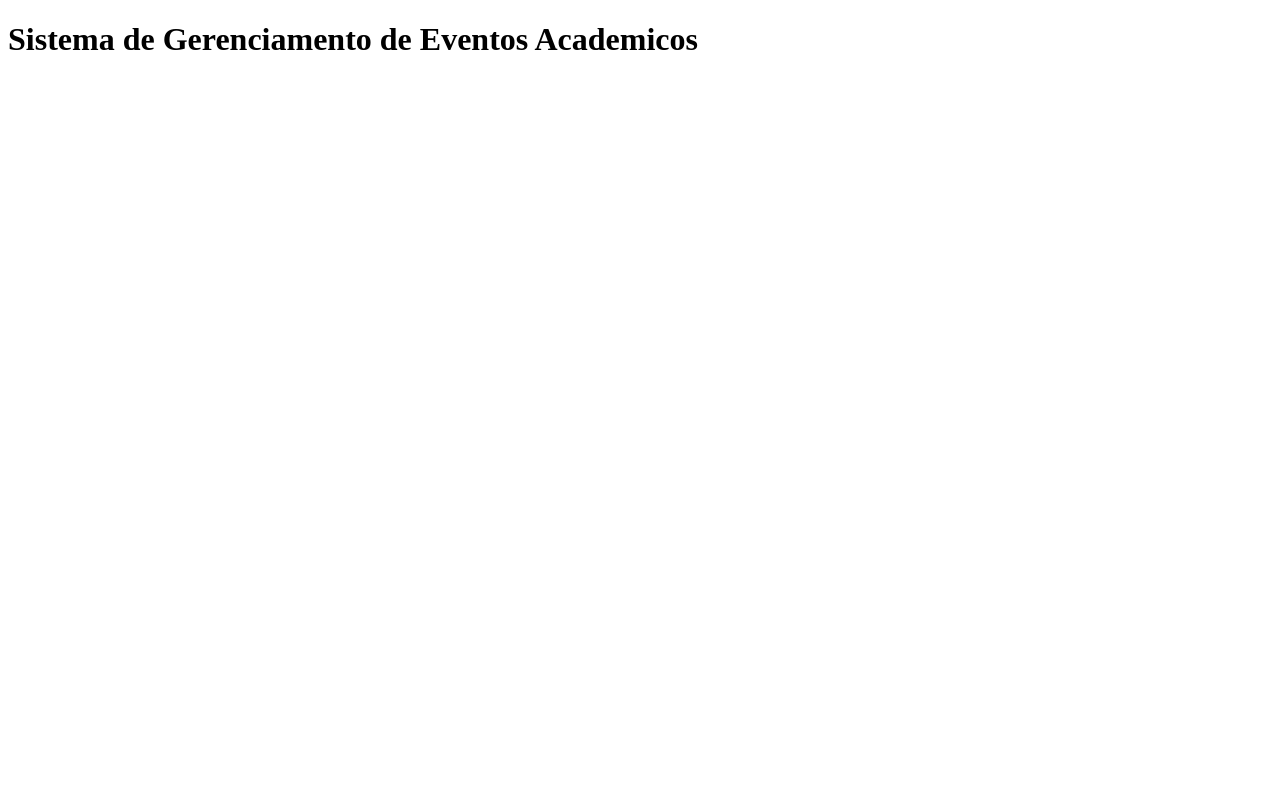
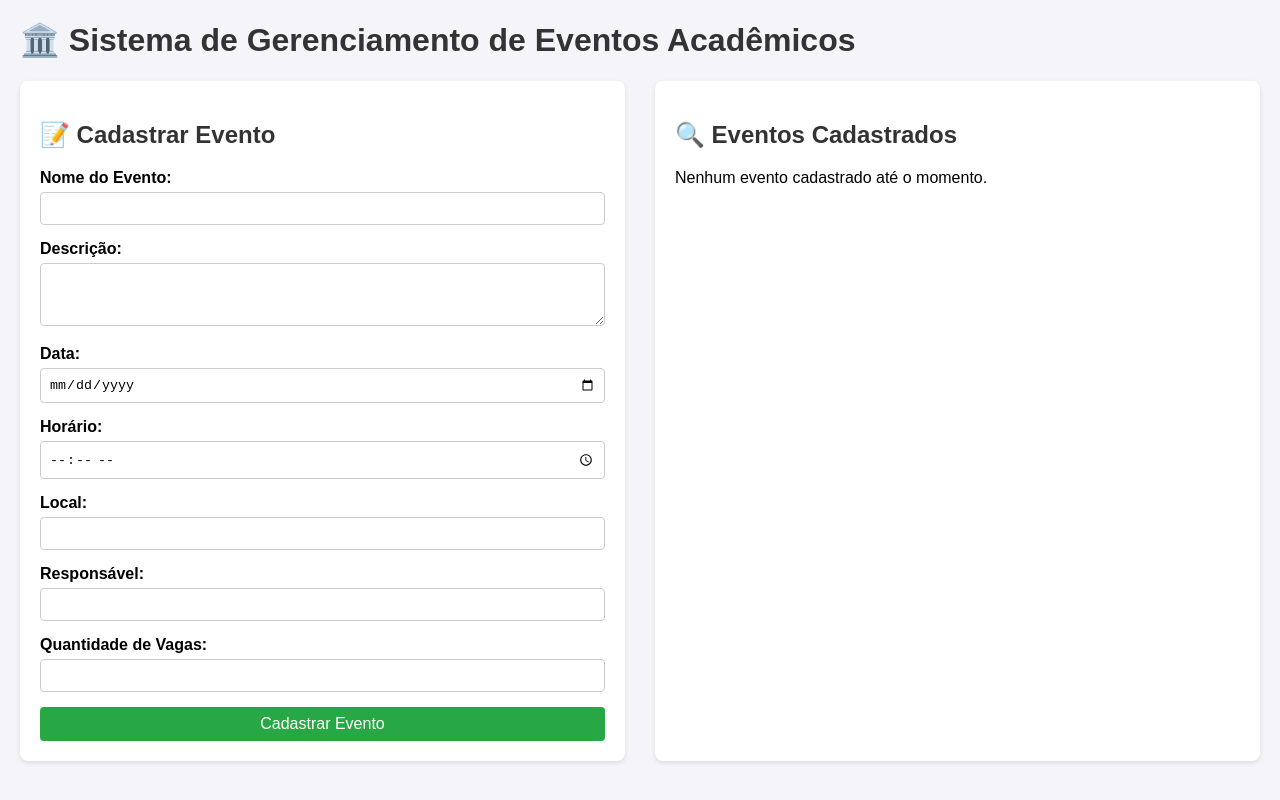
Before and after one commit to rrodovalhoo/projetoGitEventos, a plain HTML site: page src/index.html in a window 1280 px wide. Drawn offline with Linux system fonts and the light colour scheme.

Commit message:
feat: cria estrutura e layout basico da interface

```diff
--- a/src/index.html
+++ b/src/index.html
@@ -1,11 +1,71 @@
 <!DOCTYPE html>
-<html lang="en">
+<html lang="pt-BR">
 <head>
     <meta charset="UTF-8">
     <meta name="viewport" content="width=device-width, initial-scale=1.0">
     <title>Gestão de Eventos Acadêmicos</title>
+    <style>
+        body { font-family: Arial, sans-serif; margin: 20px; background-color: #f4f4f9; }
+        h1, h2 { color: #333; }
+        .container { display: flex; gap: 30px; flex-wrap: wrap; }
+        .card { background: #fff; padding: 20px; border-radius: 8px; box-shadow: 0 2px 5px rgba(0,0,0,0.1); flex: 1; min-width: 300px; }
+        .form-group { margin-bottom: 15px; }
+        label { display: block; margin-bottom: 5px; font-weight: bold; }
+        input, textarea, button { width: 100%; padding: 8px; box-sizing: border-box; border: 1px solid #ccc; border-radius: 4px; }
+        button { background-color: #28a745; color: white; border: none; font-size: 16px; cursor: pointer; }
+        button:hover { background-color: #218838; }
+        .evento-item { background: #eef; padding: 10px; margin-bottom: 10px; border-left: 4px solid #007bff; border-radius: 4px; }
+    </style>
 </head>
 <body>
-    <h1>Sistema de Gerenciamento de Eventos Academicos</h1>
+
+    <h1>🏛️ Sistema de Gerenciamento de Eventos Acadêmicos</h1>
+
+    <div class="container">
+        <!-- Área de Cadastro -->
+        <section class="card">
+            <h2>📝 Cadastrar Evento</h2>
+            <form id="form-evento">
+                <div class="form-group">
+                    <label for="nome">Nome do Evento:</label>
+                    <input type="text" id="nome" required>
+                </div>
+                <div class="form-group">
+                    <label for="descricao">Descrição:</label>
+                    <textarea id="descricao" rows="3" required></textarea>
+                </div>
+                <div class="form-group">
+                    <label for="data">Data:</label>
+                    <input type="date" id="data" required>
+                </div>
+                <div class="form-group">
+                    <label for="horario">Horário:</label>
+                    <input type="time" id="horario" required>
+                </div>
+                <div class="form-group">
+                    <label for="local">Local:</label>
+                    <input type="text" id="local" required>
+                </div>
+                <div class="form-group">
+                    <label for="responsavel">Responsável:</label>
+                    <input type="text" id="responsavel" required>
+                </div>
+                <div class="form-group">
+                    <label for="vagas">Quantidade de Vagas:</label>
+                    <input type="number" id="vagas" required min="1">
+                </div>
+                <button type="submit">Cadastrar Evento</button>
+            </form>
+        </section>
+
+        <!-- Área de Consulta/Listagem -->
+        <section class="card">
+            <h2>🔍 Eventos Cadastrados</h2>
+            <div id="lista-eventos">
+                <p>Nenhum evento cadastrado até o momento.</p>
+            </div>
+        </section>
+    </div>
+
 </body>
 </html>
```
